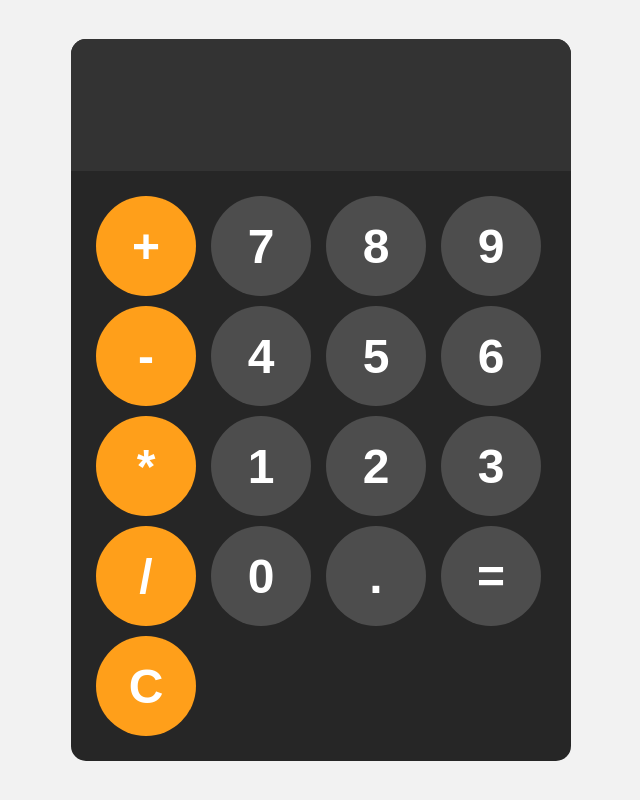
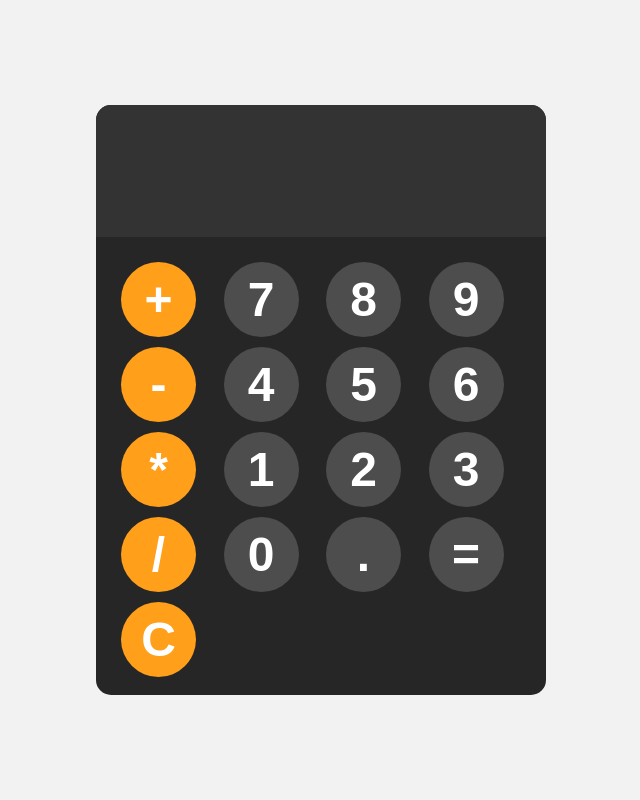
Before and after one commit to AdishtJaglan/Calculator, a plain HTML site: page index.html in a window 1280 px wide. Shown: the whole page, without its empty margins (319-959 px from the left). Drawn offline with Linux system fonts and the light colour scheme.

Commit message:
minor changes to sizing

```diff
--- a/style.css
+++ b/style.css
@@ -11,7 +11,8 @@ body{
     font-family: Arial, Helvetica, sans-serif;
     background-color: hsl(0, 0%, 15%);
     border-radius: 15px;
-    max-width: 500px;
+    max-width: 450px;
+    max-height: 590px;
     overflow: hidden;
 }
 
@@ -33,8 +34,8 @@ body{
 }
 
 button{
-    width: 100px;
-    height: 100px;
+    width: 75px;
+    height: 75px;
     border-radius: 50px;
     border: none;
     background-color: hsl(0, 0%, 30%);
```
